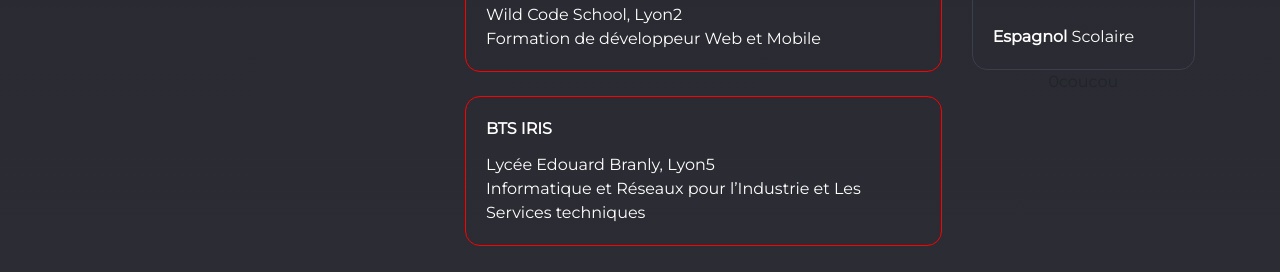
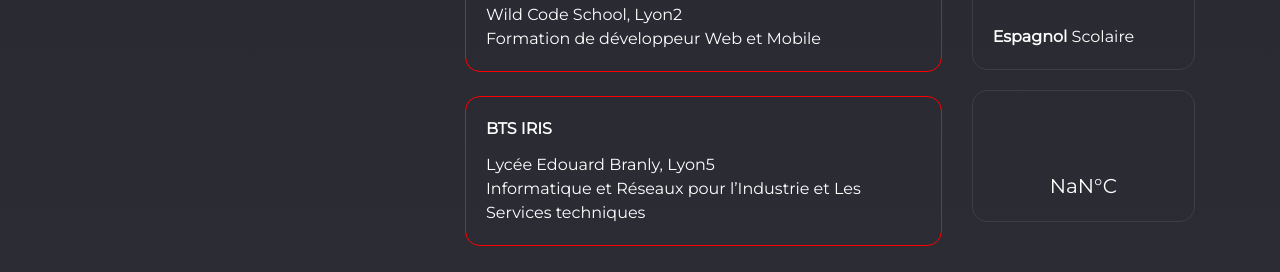
Before and after one commit to Olivier9925/CV-Online, a React (Create React App) app: page / in a window 1280 px wide. Shown: the part 1579-1851 px from the top of the page. Built offline with nearby package versions, Linux system fonts and the light colour scheme; no server answers.

Commit message:
save Meteo

```diff
--- a/src/components/Competences.jsx
+++ b/src/components/Competences.jsx
@@ -1,7 +1,7 @@
 import React from 'react';
-import { Card, Container, CardTitle, CardText } from 'reactstrap';
+import { Card, CardTitle, CardText } from 'reactstrap';
 
-const Competences = (props) => {
+const Competences = () => {
 
         return (
                 <>
--- a/src/components/Contacts.jsx
+++ b/src/components/Contacts.jsx
@@ -1,9 +1,8 @@
 import React from "react";
-import { Card, CardText, Badge } from 'reactstrap';
-import Liens from './Liens'
+import { Card, CardText } from 'reactstrap';
 import BGcontact from '../assets/BG_contact.png'
 
-const Contacts = (props) => {
+const Contacts = () => {
 
         const cardStyle = {
                 border: "0px",
--- a/src/components/Experiences.jsx
+++ b/src/components/Experiences.jsx
@@ -1,7 +1,7 @@
 import React from "react";
-import { Card, CardTitle, CardText, Container } from 'reactstrap';
+import { Card, CardTitle, CardText } from 'reactstrap';
 
-const Experiences = (props) => {
+const Experiences = () => {
         return (
                 <>
                         <br />
--- a/src/components/Formation.jsx
+++ b/src/components/Formation.jsx
@@ -1,7 +1,7 @@
 import React from 'react';
-import { Card, Container, CardTitle, CardText } from 'reactstrap';
+import { Card, CardTitle, CardText } from 'reactstrap';
 
-const Formation = (props) => {
+const Formation = () => {
 
 
 
--- a/src/components/Langues.jsx
+++ b/src/components/Langues.jsx
@@ -1,7 +1,7 @@
 import React from 'react';
-import { Card, Container, CardTitle, CardText } from 'reactstrap';
+import { Card, CardText } from 'reactstrap';
 
-const Langues = (props) => {
+const Langues = () => {
 
 
 
--- a/src/components/Liens.jsx
+++ b/src/components/Liens.jsx
@@ -4,7 +4,7 @@
 import cv from "../assets/cv.png"
 import git from "../assets/git.png"
 
-const Liens = (props) => {
+const Liens = () => {
 
 
         const styleButton = {
@@ -30,9 +30,9 @@
 
                 <div style={styleCard}>
 
-                        <a href="http://bit.ly/2WSe3dS" target="_blank"><Button color="danger" style={styleButton} ><img src={linkedin} className="styleIcon" />LinkedIn</Button></a>
-                        <a href="http://bit.ly/2WRwGyY" target="_blank"><Button color="danger" style={styleButton} ><img src={git} className="styleIcon" />GitHub</Button></a>
-                        <a href="http://olivier.allard-jacquin.com/CV.pdf" target="_blank"><Button color="danger" style={styleButton} ><img src={cv} className="styleIcon" />CV</Button></a>
+                        <a href="http://bit.ly/2WSe3dS" ><Button color="danger" style={styleButton} ><img src={linkedin} className="styleIcon" alt="linkedin Logo"/>LinkedIn</Button></a>
+                        <a href="http://bit.ly/2WRwGyY" ><Button color="danger" style={styleButton} ><img src={git} className="styleIcon" alt="git logo" />GitHub</Button></a>
+                        <a href="http://olivier.allard-jacquin.com/CV.pdf" ><Button color="danger" style={styleButton} ><img src={cv} className="styleIcon" alt="cv logo" />CV</Button></a>
 
                 </div>
         )
--- a/src/components/Meteo.jsx
+++ b/src/components/Meteo.jsx
@@ -1,34 +1,47 @@
 import React, { Component } from "react";
+import { Card } from 'reactstrap';
+
 import axios from "axios";
 
 class Meteo extends Component {
   constructor(props) {
     super(props);
     this.state = {
-      temperature: 0
+      meteo: 'loading',
+      temperature: 'loading',
+      ville: 'loading',
+      weather: 'loading'
     };
   }
 
   componentDidMount() {
-    axios
-      .get(
-        "http://api.openweathermap.org/data/2.5/forecast?id=6454573&APPID=b7ad2dc31ed987880d1368c9c3eb1af9"
-      )
-      // Extract the DATA from the received response
-      .then(response => response.data)
-      // Use this data to update the state
-      .then(data => {
-        this.setState({
-          temperature: data.results
-        });
+    axios.get("http://api.openweathermap.org/data/2.5/weather?id=6454573&APPID=b7ad2dc31ed987880d1368c9c3eb1af9")
+      .then((response) => {
+        this.setState({ meteo: response.data.main, ville: response.data, weather: response.data.weather[0] });
       });
   }
 
+
   render() {
-    return <div>
-      {this.state.temperature}
-      {'coucou'}
-    </div>;
+    const { meteo, ville, weather } = this.state
+    const tempC = meteo.temp - 273.15;
+    const tempStyle = {
+      color: "white",
+      fontSize: "20px"
+    }
+
+
+
+    return (
+      <div>
+        <Card body fluid style={{ backgroundColor: 'transparent', color: '#FFFFFF', border: "1px solid #3c3e4b", borderRadius: "15px", margin: "20px 0 0 0" }} >
+          <div style={tempStyle} ><b>{ville.name}</b><br /><br /></div>
+          <div style={tempStyle} >{tempC.toFixed(1)}°C</div>
+          <div style={tempStyle} >{weather.description}</div>
+        </Card>
+      </div>
+    )
   }
 }
+
 export default Meteo;
--- a/src/components/NavigationBar.jsx
+++ b/src/components/NavigationBar.jsx
@@ -21,7 +21,7 @@
 
                 <Jumbotron style={styleBar} fluid>
                         <Container fluid>
-                                <img src={photoOAJ} style={stylePhoto} /><br /><br />
+                                <img src={photoOAJ} style={stylePhoto} alt="photoOAJ" /><br /><br />
                                 <h1 style={{ fontSize: "25px" }}>Olivier <b>ALLARD-JACQUIN</b></h1>
                                 <p className="lead" style={{ color: "#FFFFFF", fontSize: "15px" }}>Développeur Web FullStack, JS, <b>React</b>, Node (junior)</p>
                         </Container>
--- a/src/components/profil.jsx
+++ b/src/components/profil.jsx
@@ -1,7 +1,7 @@
 import React from "react";
-import { Card, Container, CardTitle, CardText } from "reactstrap";
+import { Card, CardText } from "reactstrap";
 
-const Profil = props => {
+const Profil = () => {
   return (
     <>
       <br />
```
